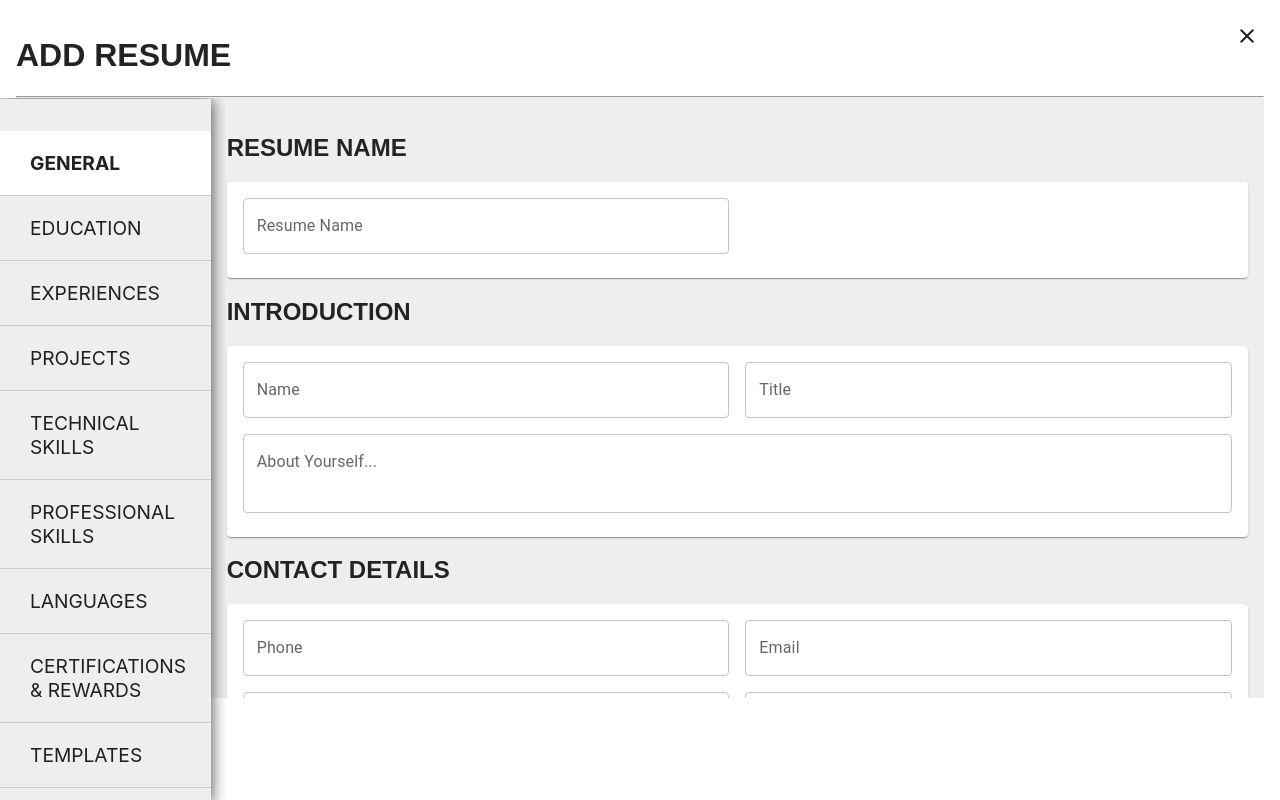
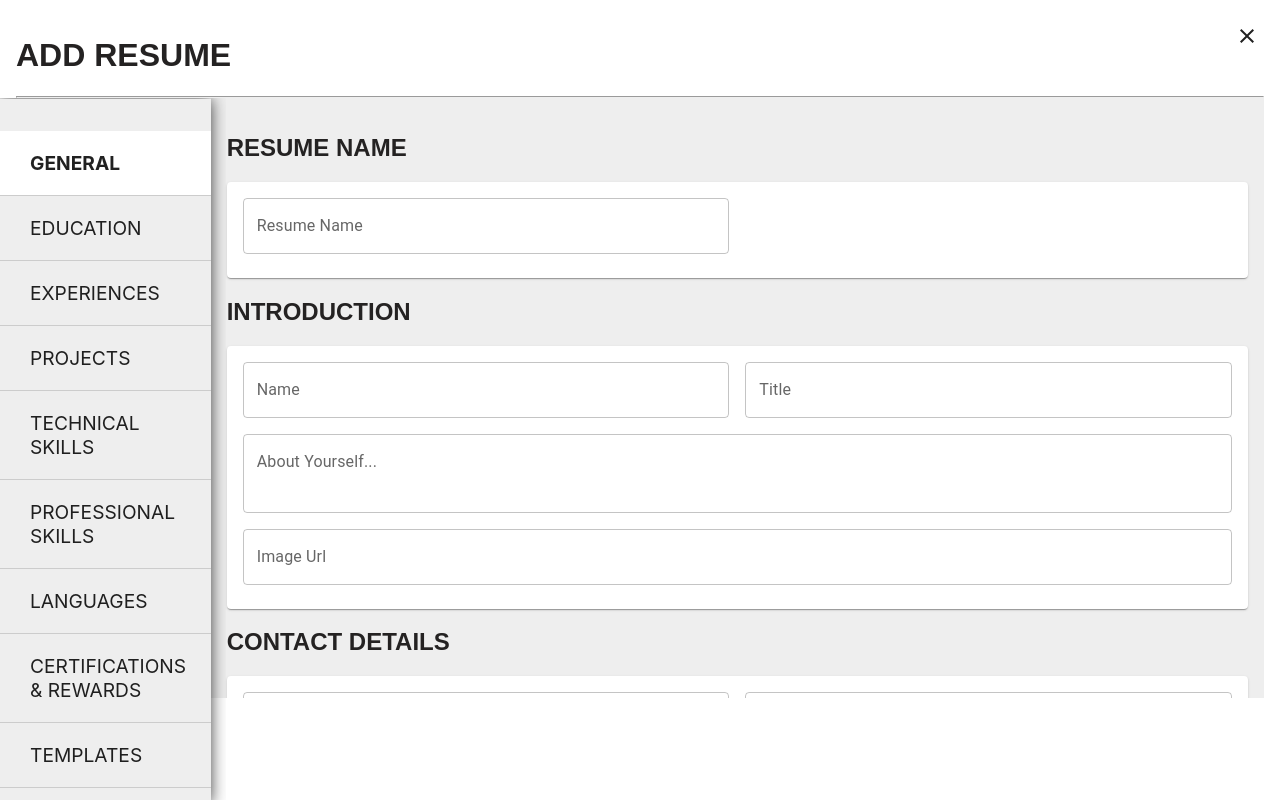
Before and after one commit to vijayliebe/resume-factory, a React (Create React App) app: page / in a window 1280 px wide. Both pictures are taken after a click on the button "ADD". Built offline with nearby package versions, Linux system fonts and the light colour scheme.

Commit message:
image field

```diff
--- a/src/components/addResume/AddResume.js
+++ b/src/components/addResume/AddResume.js
@@ -426,6 +426,36 @@ export const AddResume = (props) => {
                                 : true
                             }
                             helperText={resumeFormFields.general.about.errors.join(
+                              "\n"
+                            )}
+                            fullWidth
+                          />
+                        </Grid>
+                        <Grid item xs={12} md={12} sx={12}>
+                          <TextField
+                            id="image"
+                            label="Image Url"
+                            placeholder="Provide Image url"
+                            variant="outlined"
+                            value={resumeFormFields.general.image.value}
+                            onChange={(e) => {
+                              addResumeForm.onFormFieldChange(e, [
+                                "general",
+                                "image",
+                              ]);
+                            }}
+                            onBlur={(e) => {
+                              addResumeForm.onFormFieldChange(e, [
+                                "general",
+                                "image",
+                              ]);
+                            }}
+                            error={
+                              resumeFormFields.general.image.errors.length == 0
+                                ? false
+                                : true
+                            }
+                            helperText={resumeFormFields.general.image.errors.join(
                               "\n"
                             )}
                             fullWidth
--- a/src/components/addResume/resumeTemplate/allTemplates/modern/ModernTemp.js
+++ b/src/components/addResume/resumeTemplate/allTemplates/modern/ModernTemp.js
@@ -255,7 +255,7 @@ export const ModernTemp = (props) => {
 
         <div className="right-cont">
           <div className="photo">
-            <img src="https://media-exp1.licdn.com/dms/image/C4D03AQGMAQ7KhF6WDA/profile-displayphoto-shrink_200_200/0/1601884264839?e=1651708800&v=beta&t=MCej4HgWkWhFkG5KoyqvpgfgdRiLBB37yvde5Rk5D4g" />
+            <img src={props.resumeData.general.image} />
           </div>
 
           <div className="contact-details m-t">
--- a/src/services/FormFieldsService.js
+++ b/src/services/FormFieldsService.js
@@ -22,6 +22,10 @@ const fields = {
     ]),
     about: addResumeForm.getGeneralFieldObj([
       addResumeForm.validators.required,
+    ]),
+    image: addResumeForm.getGeneralFieldObj([
+      addResumeForm.validators.required,
+      addResumeForm.validators.url
     ]),
     phone: addResumeForm.getGeneralFieldObj([
       addResumeForm.validators.required,
```
